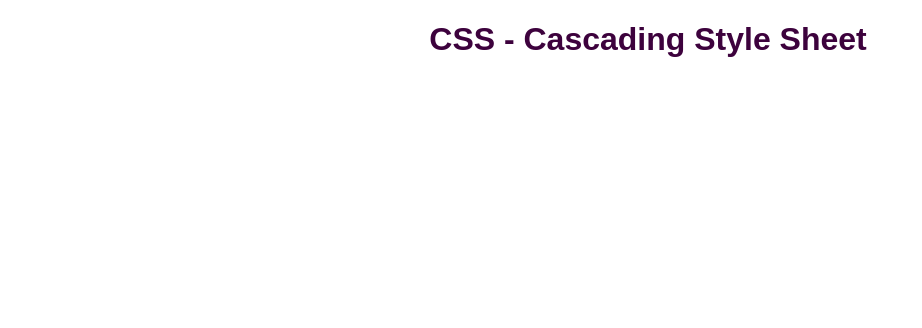
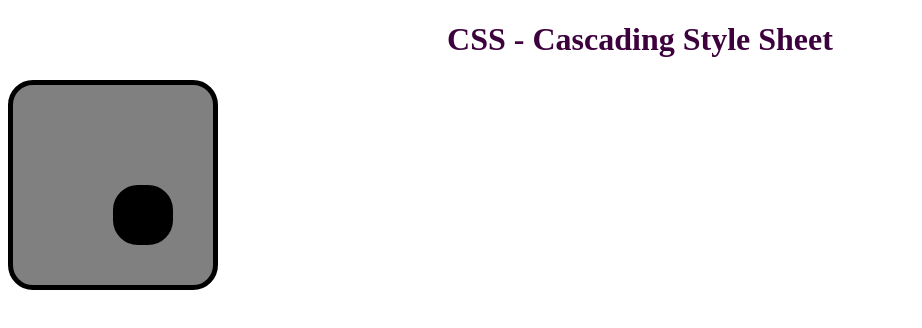
Before and after one commit to avngbalaji/CSS, a plain HTML site: page index.html in a window 1280 px wide. Shown: the whole page, without its empty margins (0-922 px from the left). Drawn offline with Linux system fonts and the light colour scheme.

Commit message:
box created

```diff
--- a/index.html
+++ b/index.html
@@ -8,5 +8,10 @@
 </head>
 <body>
     <h1>CSS - Cascading Style Sheet</h1>
+    <div class="box">
+        <div class="innerbox">
+            <!-- test -->
+        </div>
+    </div>
 </body>
 </html>
--- a/style.css
+++ b/style.css
@@ -1,12 +1,24 @@
-*{
-    height: 100%;
-    width: 100%;
-    box-sizing: border-box;
-    font-family: Arial, Helvetica, sans-serif;
-}
-
 h1{
     text-align: center;
     color: rgb(61, 2, 61);
+}
 
+.box{
+    height: 200px;
+    width: 200px;
+    background-color: gray;
+    border-radius: 25px;
+    border: 5px solid black;
+    display: flex;
 }
+
+.innerbox{
+    height: 50px;
+    width: 50px;
+    background-color: black;
+    border-radius: 25px;
+    border: 5px solid black;
+    position: relative;
+    top: 100px;
+    left: 100px;
+}
```
